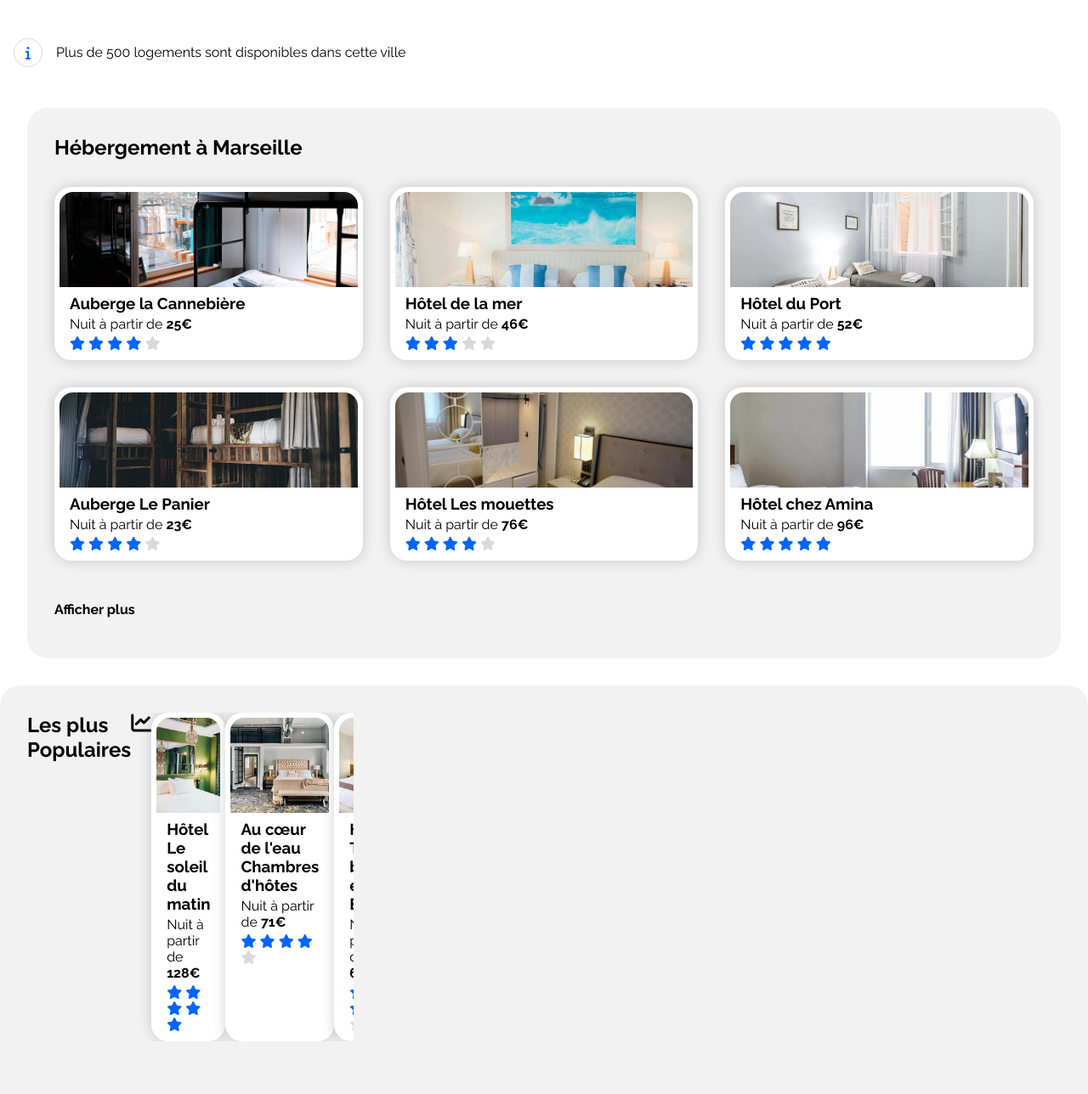
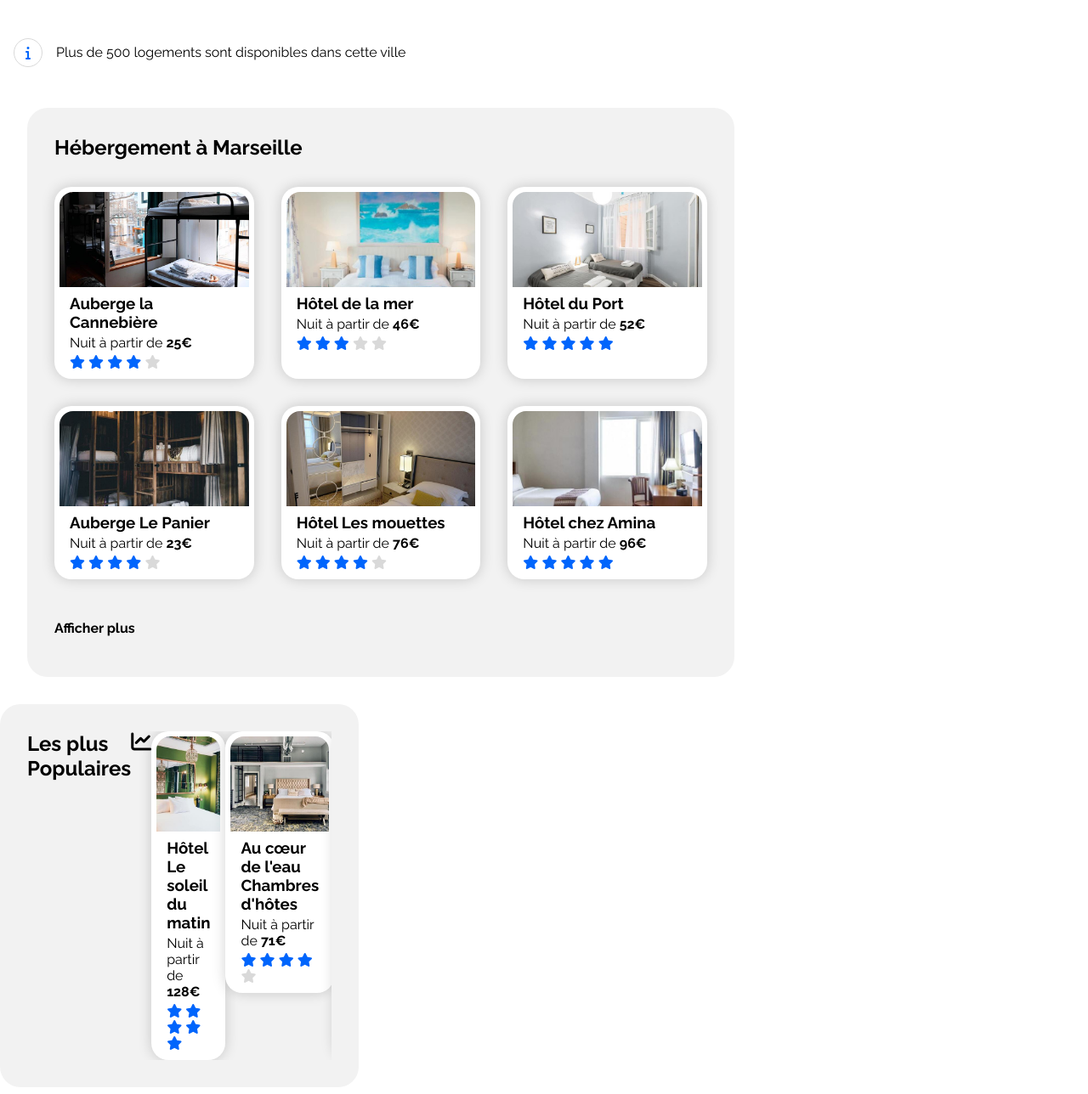
Before and after one commit to TheoCaudan/P2_CaudanTheo, a website: page index.html in a window 1280 px wide. Shown: the part 312-1600 px from the top of the page at 85% size. Drawn offline with Linux system fonts and the light colour scheme.

Commit message:
mise en place des sections hosting et popular côte à côte

```diff
--- a/style/style.css
+++ b/style/style.css
@@ -112,7 +112,7 @@ a
 .main
 {
   max-width: 1440px;
-  margin: auto;
+  margin: 0;
   padding: 0 2rem;
   box-sizing: border-box;
 }
@@ -147,6 +147,7 @@ a
   margin-left: 0.1rem;
 }
 
+
 .searchFormSearchInput
 {
   border-right: none;
@@ -154,7 +155,6 @@ a
   border-top: #F2F2F2 1px solid;
   border-bottom: #F2F2F2 1px solid;
   padding: 0 1.5rem;
-  appearance: auto;
   box-sizing: border-box;
   width: 234px;
   height: 48px;
@@ -318,9 +318,9 @@ a
 
 .hosting
 {
-  display: grid;
+  max-width: 60%;
+  display: flex;
   column-gap: 2rem;
-  grid-template-columns: 6fr 3fr;
   margin: 2rem;
 }
 
@@ -410,10 +410,10 @@ a
 
 .popular
 {
-  display: grid;
+  max-width: 28%;
+  display: flex;
   row-gap: 2rem;
-  align-items: start;
-  grid-template-rows: auto repeat(3, 1fr);
+  align-items: column;
 }
 
 .popularHeaderTitle
@@ -426,7 +426,7 @@ a
 .popularMain
 {
   display: flex;
-  align-items: stretch;
+  align-items: column;
   height: 100%;
   overflow: auto;
 }
```
